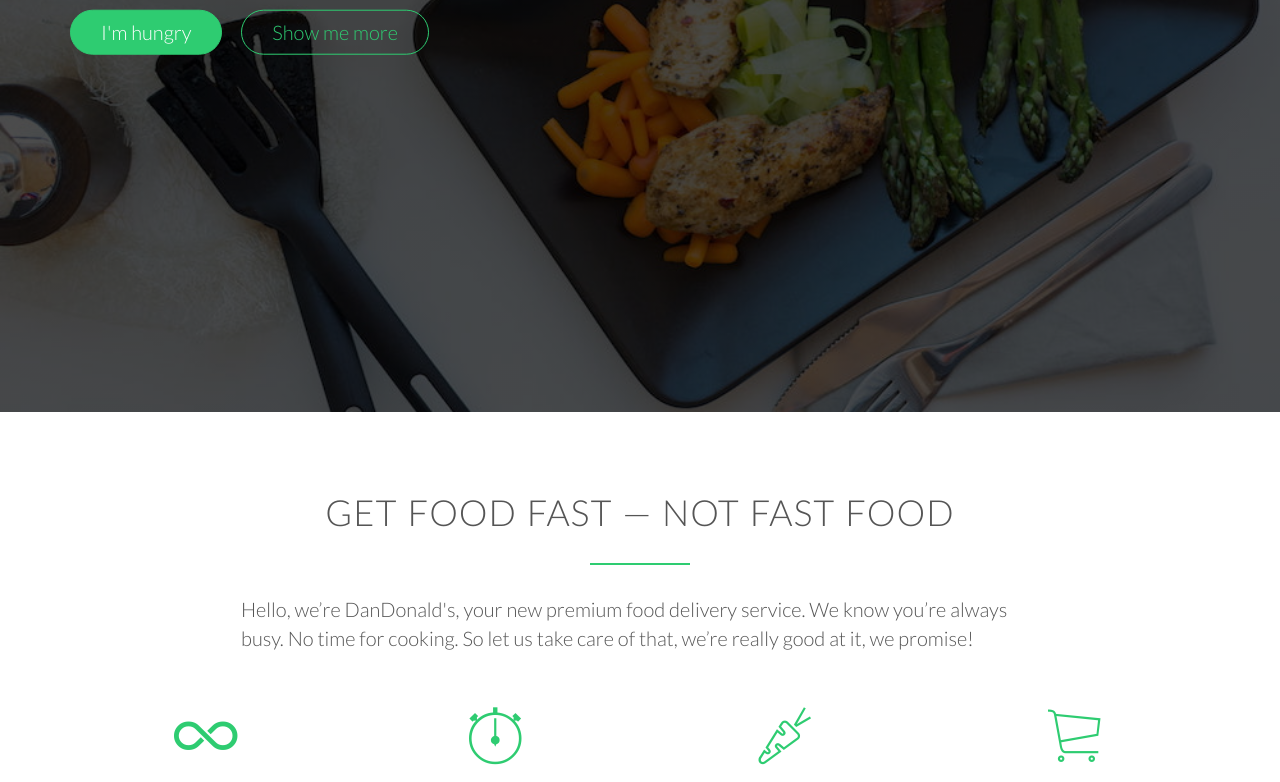
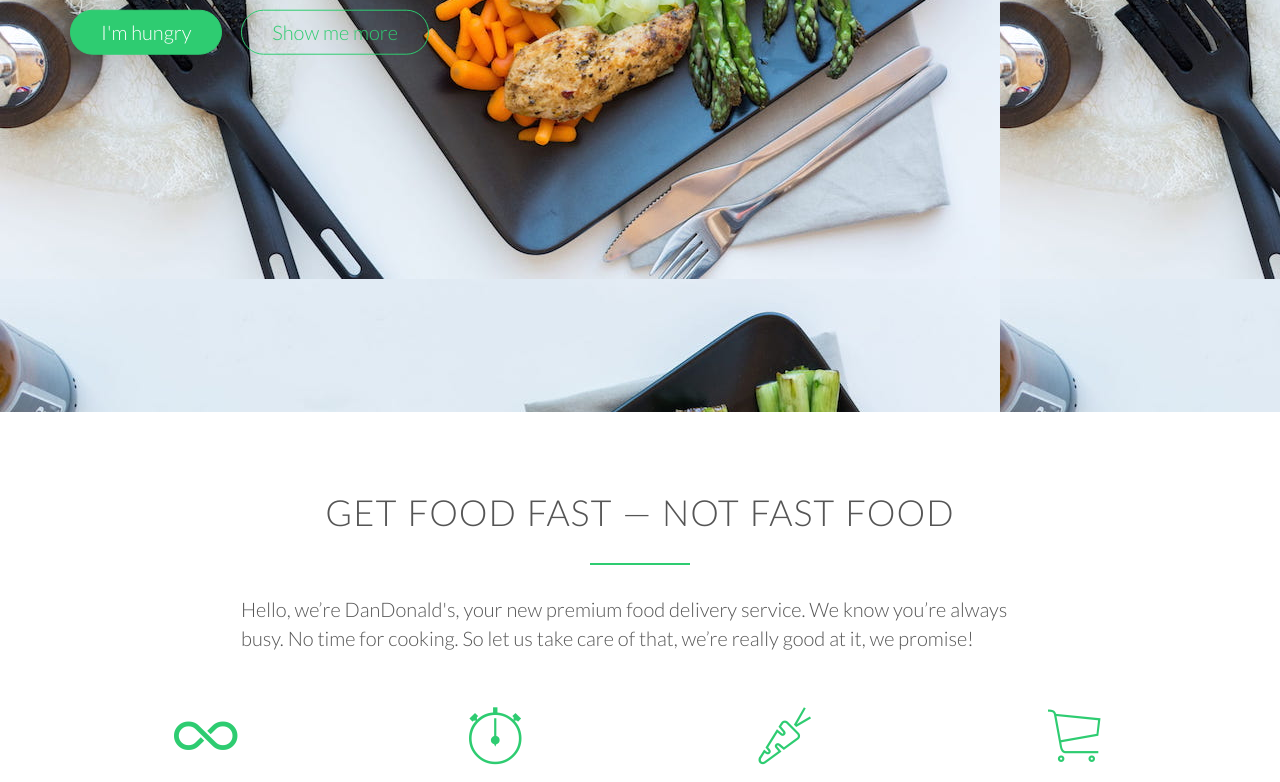
Before and after one commit to dandesz198/dandonalds, a plain HTML site: page index.html in a window 1280 px wide. Shown: the part 431-1213 px from the top of the page. Drawn offline with nearby package versions, Linux system fonts and the light colour scheme; files whose address does not match are found by name.

Commit message:
Deleted every non-essential header CSS

```diff
--- a/resources/css/style.css
+++ b/resources/css/style.css
@@ -192,11 +192,13 @@ a:active {
 /* ------------------------------------------------- */
 
 header {
-    background: -webkit-gradient(linear, left top, left bottom, from(rgba(0,0,0,0.7)), to(rgba(0,0,0,0.7))), url('img/hero.jpg');
+    /*background: -webkit-gradient(linear, left top, left bottom, from(rgba(0,0,0,0.7)), to(rgba(0,0,0,0.7))), url('img/hero.jpg');
     background: linear-gradient(rgba(0,0,0,0.7), rgba(0,0,0,0.7)), url('img/hero.jpg');
     background-size: cover;
     background-position: center;
     background-attachment: fixed;
+    height: 100vh;*/
+    background-image: url('img/hero.jpg');
     height: 100vh;
 }
 
```
